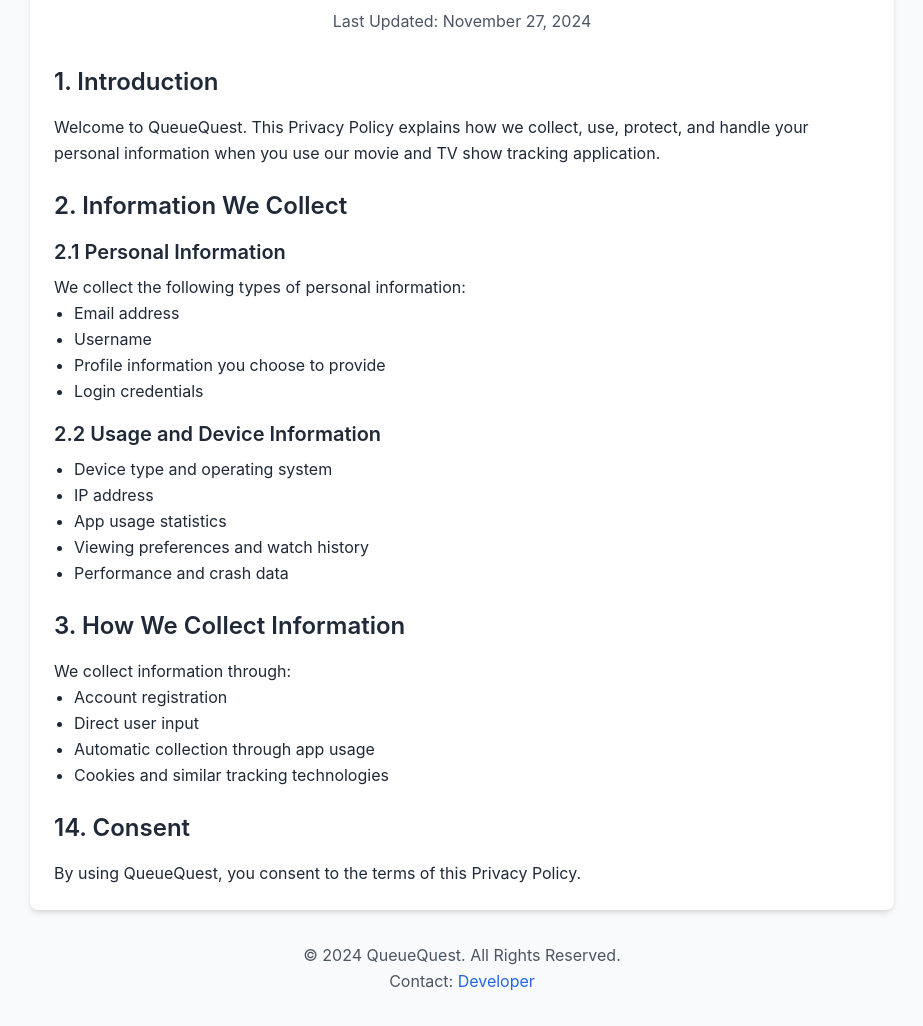
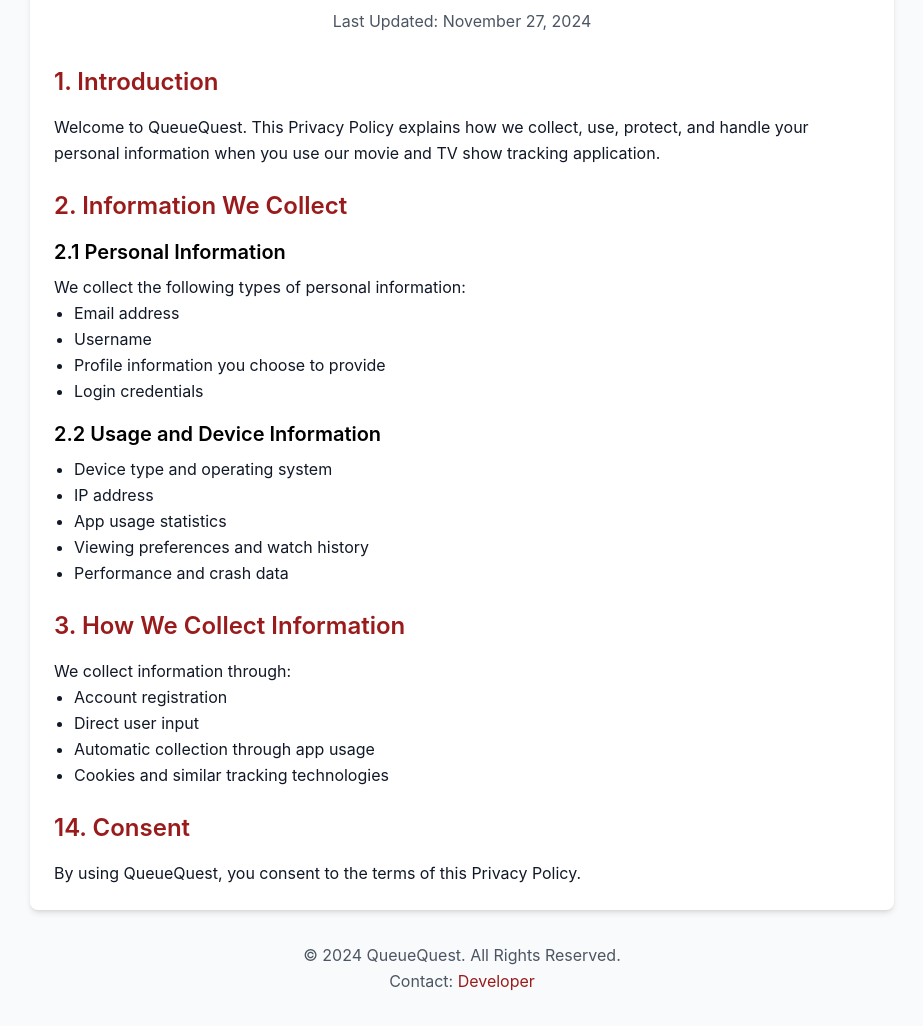
Before and after one commit to JamesFidelis/QueueQuestWeb, a plain HTML site: page privacy.html in a window 1280 px wide. Shown: the part 340-1366 px from the top of the page, without its empty margins (178-1101 px from the left). Drawn offline with nearby package versions, Linux system fonts and the light colour scheme.

Commit message:
Update index.html and privacy.html for improved styling and consistency; change text colors to red for emphasis

```diff
--- a/privacy.html
+++ b/privacy.html
@@ -16,7 +16,7 @@
         }
     </style>
 </head>
-<body class="bg-gray-50 text-gray-800 leading-relaxed">
+<body class="bg-gray-50 text-gray-900 leading-relaxed">
     <div class="container mx-auto px-4 py-8 max-w-4xl">
         <!-- Logo Container -->
         <div class="logo-container mb-8">
@@ -24,15 +24,15 @@
         </div>
 
         <div class="bg-white shadow-md rounded-lg p-6">
-            <h1 class="text-3xl font-bold text-center mb-6 text-gray-900">QueueQuest Privacy Policy</h1>
+            <h1 class="text-3xl font-bold text-center mb-6 text-red-800">QueueQuest Privacy Policy</h1>
             <p class="text-center text-gray-600 mb-8">Last Updated: November 27, 2024</p>
 
             <div class="prose max-w-none">
-                <h2 class="text-2xl font-semibold mt-6 mb-4 text-gray-800">1. Introduction</h2>
+                <h2 class="text-2xl font-semibold mt-6 mb-4 text-red-800">1. Introduction</h2>
                 <p>Welcome to QueueQuest. This Privacy Policy explains how we collect, use, protect, and handle your personal information when you use our movie and TV show tracking application.</p>
 
-                <h2 class="text-2xl font-semibold mt-6 mb-4 text-gray-800">2. Information We Collect</h2>
-                <h3 class="text-xl font-semibold mt-4 mb-2">2.1 Personal Information</h3>
+                <h2 class="text-2xl font-semibold mt-6 mb-4 text-red-800">2. Information We Collect</h2>
+                <h3 class="text-xl font-semibold mt-4 mb-2 text-black">2.1 Personal Information</h3>
                 <p>We collect the following types of personal information:</p>
                 <ul class="list-disc pl-5">
                     <li>Email address</li>
@@ -41,7 +41,7 @@
                     <li>Login credentials</li>
                 </ul>
 
-                <h3 class="text-xl font-semibold mt-4 mb-2">2.2 Usage and Device Information</h3>
+                <h3 class="text-xl font-semibold mt-4 mb-2 text-black">2.2 Usage and Device Information</h3>
                 <ul class="list-disc pl-5">
                     <li>Device type and operating system</li>
                     <li>IP address</li>
@@ -50,7 +50,7 @@
                     <li>Performance and crash data</li>
                 </ul>
 
-                <h2 class="text-2xl font-semibold mt-6 mb-4 text-gray-800">3. How We Collect Information</h2>
+                <h2 class="text-2xl font-semibold mt-6 mb-4 text-red-800">3. How We Collect Information</h2>
                 <p>We collect information through:</p>
                 <ul class="list-disc pl-5">
                     <li>Account registration</li>
@@ -60,14 +60,14 @@
                 </ul>
 
                 <!-- More sections would follow in the same format -->
-                <h2 class="text-2xl font-semibold mt-6 mb-4 text-gray-800">14. Consent</h2>
+                <h2 class="text-2xl font-semibold mt-6 mb-4 text-red-800">14. Consent</h2>
                 <p>By using QueueQuest, you consent to the terms of this Privacy Policy.</p>
             </div>
         </div>
 
         <div class="mt-8 text-center text-gray-600">
             <p>© 2024 QueueQuest. All Rights Reserved.</p>
-            <p>Contact: <a href="mailto:jameskanga29@gmail.com" class="text-blue-600 hover:underline">Developer</a></p>
+            <p>Contact: <a href="mailto:jameskanga29@gmail.com" class="text-red-800 hover:underline">Developer</a></p>
         </div>
     </div>
 </body>
```
Also changed, not shown: index.html (+9 -9 lines).
